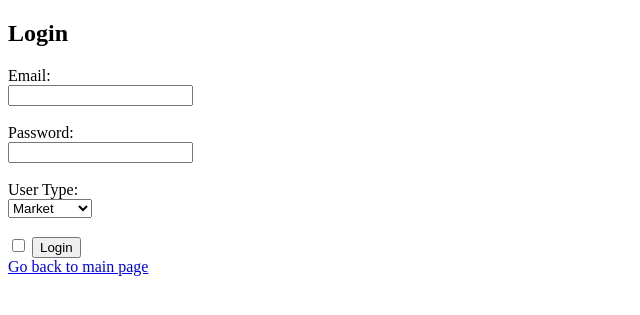
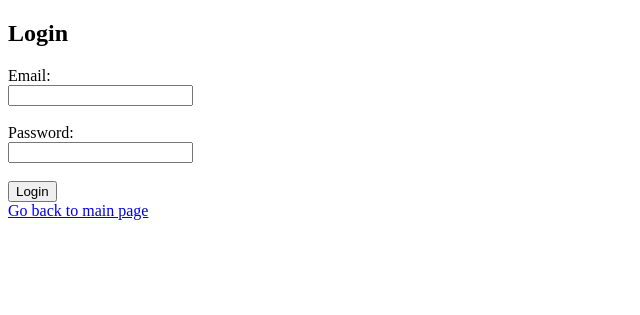
Before and after one commit to mhemir/CTIS256-Project, a PHP site: page /login.php in a window 1280 px wide. Shown: the top 315 px of the page, without its empty margins (0-640 px from the left). Run offline with PHP 8.4, Linux system fonts and the light colour scheme.

Commit message:
Remember me part has been deleted, type checking in the login page has been deleted

```diff
--- a/login.php
+++ b/login.php
@@ -14,14 +14,6 @@
         <label>Password:</label><br>
         <input type="password" name="password" required><br><br>
 
-        <label>User Type:</label><br>
-        <select name="type" required>
-            <option value="market">Market</option>
-            <option value="consumer">Consumer</option>
-        </select><br><br>
-
-        <input type="checkbox" name="remember">
-
         <button type="submit">Login</button>
     </form>
     <a href="index.php">Go back to main page</a>
--- a/login_process.php
+++ b/login_process.php
@@ -5,7 +5,7 @@ session_start();
 // 1. Form verilerini al
 $email = $_POST['email'];
 $password = $_POST['password'];
-$type = $_POST['type'];  // "market" veya "consumer"
+
 
 $table = "user";
 
```
Also changed, not shown: index.php (+1 -10 lines).
